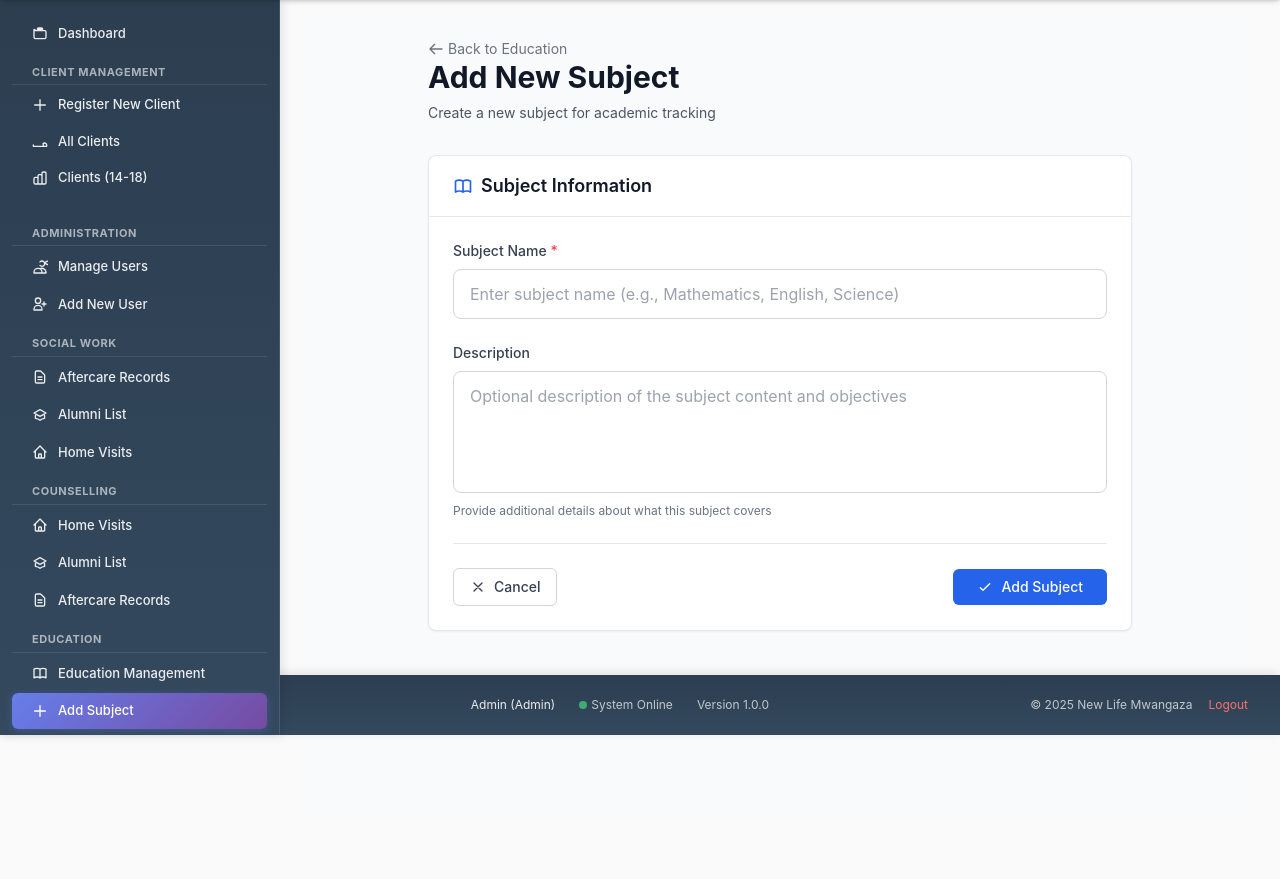
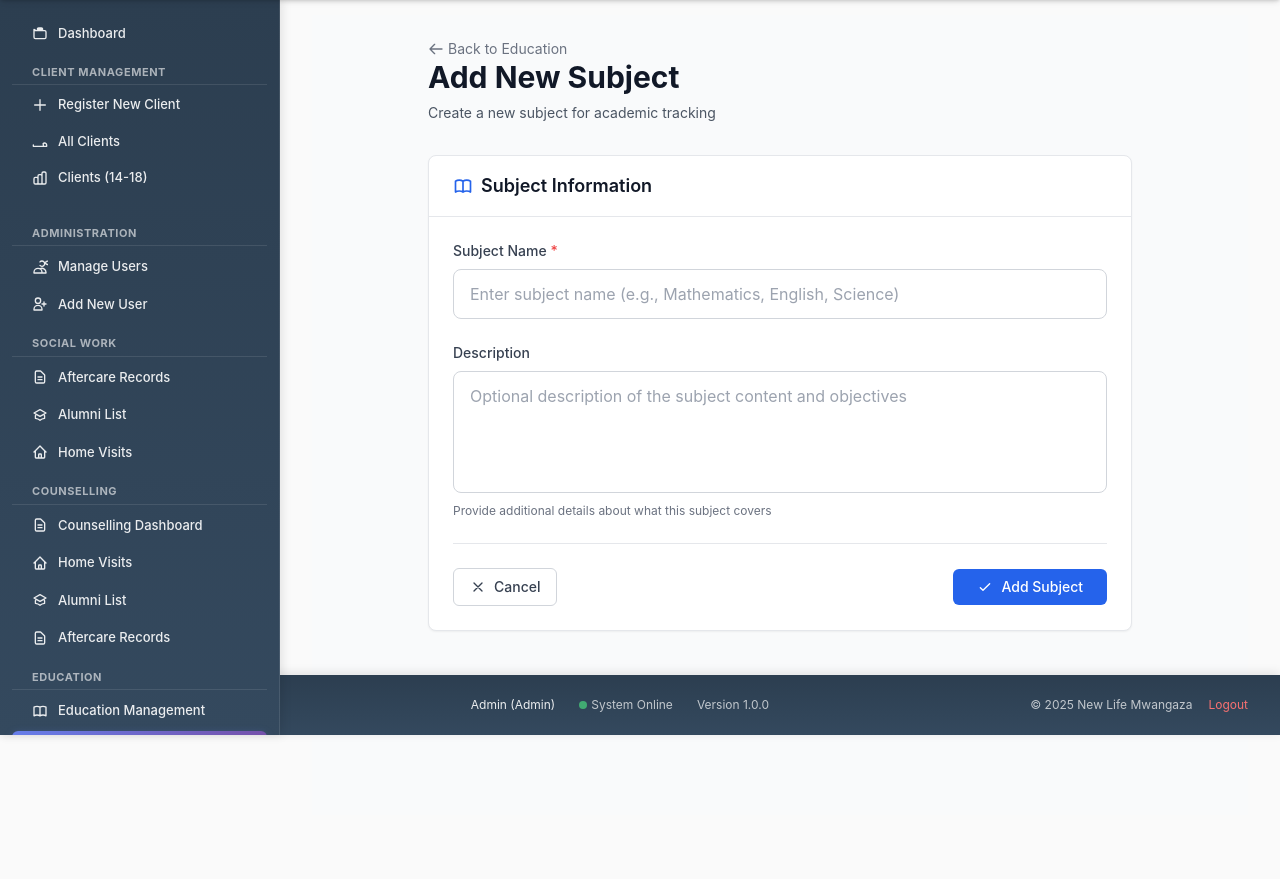
Before and after one commit to jeymo092/NLMRC, a Flask app: page /add_subject in a window 1280 px wide. Shown: the part 65-944 px from the top of the page. Run offline with Flask 3, Linux system fonts and the light colour scheme; a user stored in the database is signed in; some libraries are stand-ins or nearby versions.

Commit message:
Assistant checkpoint: Added counselling dashboard to sidebar
Assistant generated file changes:
- templates/base.html: Add missing counselling features to sidebar, Add counselling features to admin section

---

User prompt:

i cannot see the new implemented features on counselling sidebar kindly include them for me

Replit-Commit-Author: Assistant
Replit-Commit-Session-Id: 069a6e2d-615d-4e95-a909-12204184a567

```diff
--- a/templates/base.html
+++ b/templates/base.html
@@ -780,6 +780,13 @@
             <!-- Counselling -->
             <div class="sidebar-header">Counselling</div>
 
+            <a href="{{ url_for('counselling') }}" class="sidebar-link">
+                <svg class="icon" fill="none" stroke="currentColor" viewBox="0 0 24 24">
+                    <path stroke-linecap="round" stroke-linejoin="round" stroke-width="2" d="M9 12h6m-6 4h6m2 5H7a2 2 0 01-2-2V5a2 2 0 012-2h5.586a1 1 0 01.707.293l5.414 5.414a1 1 0 01.293.707V19a2 2 0 01-2 2z"></path>
+                </svg>
+                Counselling Dashboard
+            </a>
+
             <a href="{{ url_for('home_visits') }}" class="sidebar-link">
                 <svg class="icon" fill="none" stroke="currentColor" viewBox="0 0 24 24">
                     <path stroke-linecap="round" stroke-linejoin="round" stroke-width="2" d="M3 12l2-2m0 0l7-7 7 7M5 10v10a1 1 0 001 1h3m10-11l2 2m-2-2v10a1 1 0 01-1 1h-3m-6 0a1 1 0 001-1v-4a1 1 0 011-1h2a1 1 0 011 1v4a1 1 0 001 1m-6 0h6"></path>
@@ -872,6 +879,13 @@
 
             <!-- Counselling (Admin Access) -->
             <div class="sidebar-header">Counselling</div>
+
+            <a href="{{ url_for('counselling') }}" class="sidebar-link">
+                <svg class="icon" fill="none" stroke="currentColor" viewBox="0 0 24 24">
+                    <path stroke-linecap="round" stroke-linejoin="round" stroke-width="2" d="M9 12h6m-6 4h6m2 5H7a2 2 0 01-2-2V5a2 2 0 012-2h5.586a1 1 0 01.707.293l5.414 5.414a1 1 0 01.293.707V19a2 2 0 01-2 2z"></path>
+                </svg>
+                Counselling Dashboard
+            </a>
 
             <a href="{{ url_for('home_visits') }}" class="sidebar-link">
                 <svg class="icon" fill="none" stroke="currentColor" viewBox="0 0 24 24">
```
